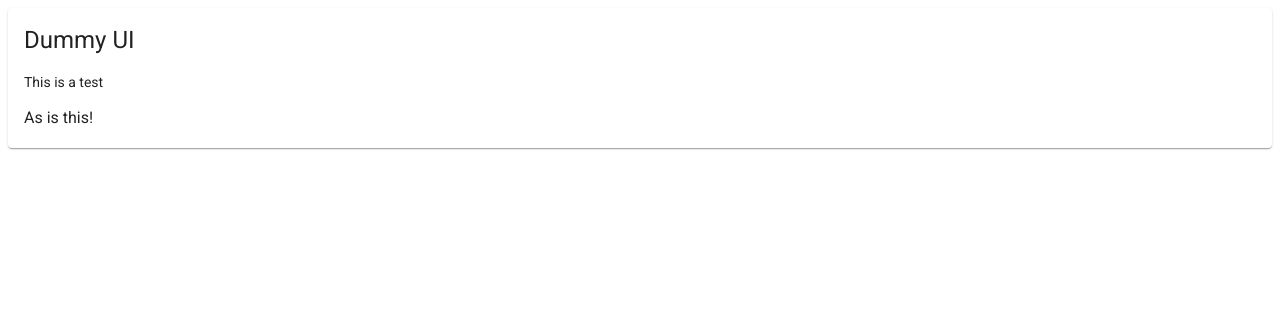
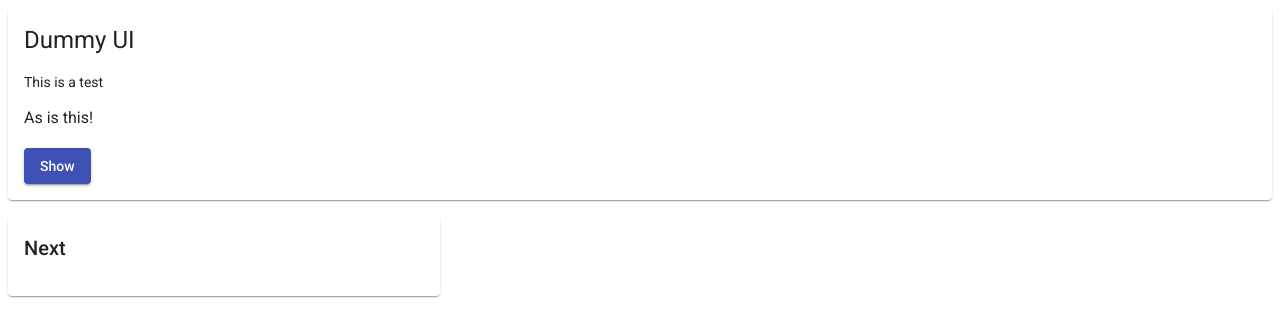
Before and after one commit to cykubed/dummyui, an Angular app: page /show in a window 1280 px wide. Before the commit this address led to /. Shown: the top 336 px of the page. Built offline with nearby package versions, Linux system fonts and the light colour scheme.

Commit message:
with routnig

```diff
--- a/src/app/app-routing.module.ts
+++ b/src/app/app-routing.module.ts
@@ -1,7 +1,13 @@
 import { NgModule } from '@angular/core';
 import { RouterModule, Routes } from '@angular/router';
+import {NextPageComponent} from './next-page/next-page.component';
 
-const routes: Routes = [];
+const routes: Routes = [
+  {
+    path: 'show',
+    component: NextPageComponent
+  },
+];
 
 @NgModule({
   imports: [RouterModule.forRoot(routes)],
--- a/src/app/app.component.html
+++ b/src/app/app.component.html
@@ -8,8 +8,12 @@
       <p>This is a test</p>
 
       <h3>As is this!</h3>
+
+      <button mat-raised-button color="primary" [routerLink]="['/show']">Show</button>
     </mat-card-content>
 
   </mat-card>
 
+  <router-outlet></router-outlet>
+
 </div>
--- /dev/null
+++ b/src/app/next-page/next-page.component.html
@@ -0,0 +1,5 @@
+<mat-card>
+  <mat-card-title>
+    <h2 id="next-title">Next</h2>
+  </mat-card-title>
+</mat-card>
--- /dev/null
+++ b/src/app/next-page/next-page.component.scss
@@ -0,0 +1,4 @@
+mat-card {
+  margin-top: 16px;
+  width: 400px;
+}
--- /dev/null
+++ b/src/app/next-page/next-page.component.ts
@@ -0,0 +1,15 @@
+import { Component, OnInit } from '@angular/core';
+
+@Component({
+  selector: 'app-next-page',
+  templateUrl: './next-page.component.html',
+  styleUrls: ['./next-page.component.scss']
+})
+export class NextPageComponent implements OnInit {
+
+  constructor() { }
+
+  ngOnInit(): void {
+  }
+
+}
```
Also changed, not shown: src/app/app.module.ts (+6 -2 lines), 1 other file (tests, documents, lock files or other folders).
